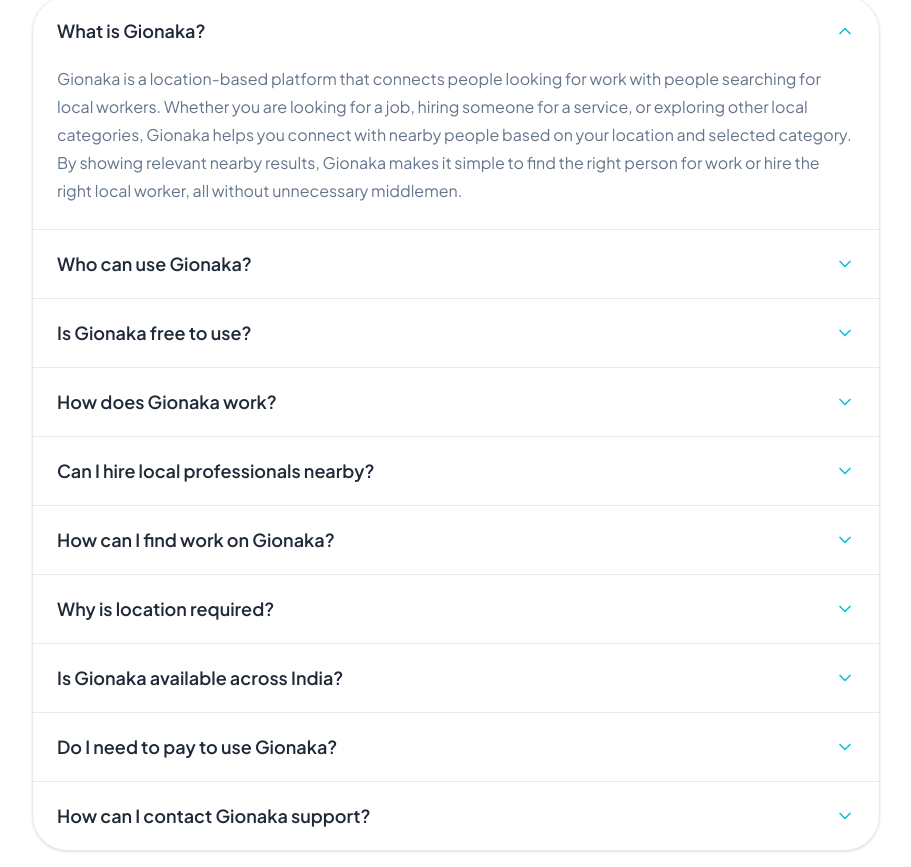
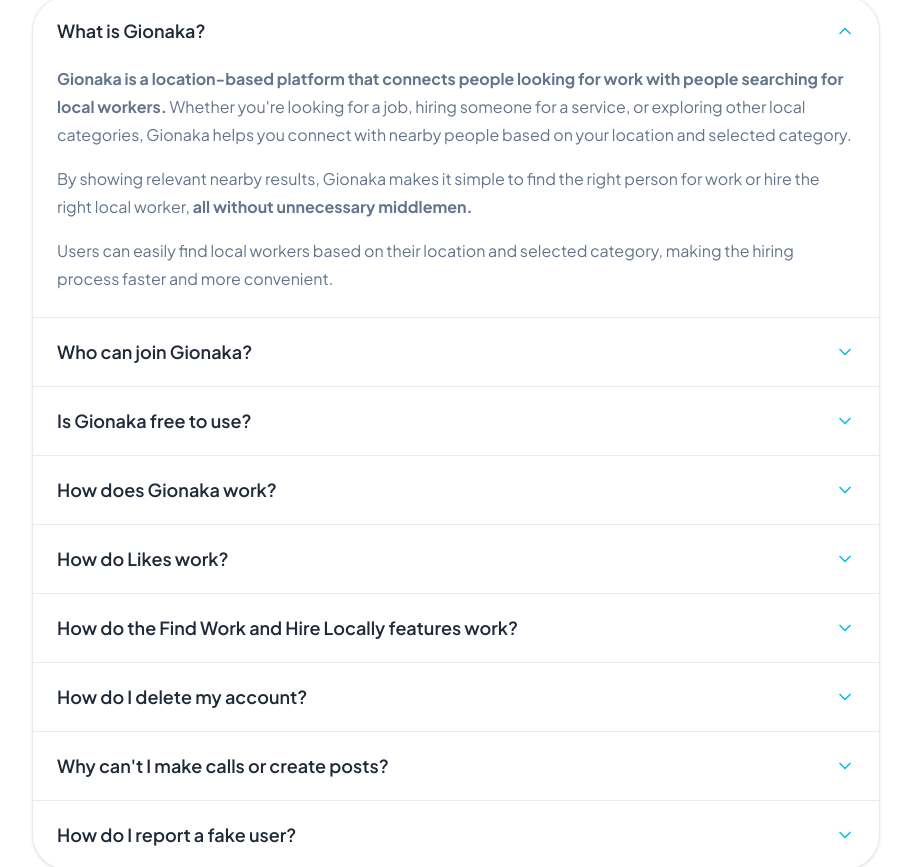
Before and after one commit to mdnooralom9/gionaka, a Next.js app: page / in a window 1280 px wide. Shown: the part 5706-6573 px from the top of the page, without its empty margins (184-1095 px from the left). Built offline with nearby package versions, Linux system fonts and the light colour scheme.

Commit message:
feat: enhance FAQ content structure and detail
Co-authored-by: mdnooralom9 <221815142+mdnooralom9@users.noreply.github.com>

```diff
--- a/components/site/faq.tsx
+++ b/components/site/faq.tsx
@@ -1,77 +1,303 @@
-'use client'
+"use client"
 
-import { useState } from 'react'
-import { ChevronDown } from 'lucide-react'
-import { cn } from '@/lib/utils'
-import { SectionHeading } from './section-heading'
-import { Reveal } from './reveal'
+import { useState } from "react"
+import { ChevronDown } from "lucide-react"
+import { cn } from "@/lib/utils"
+import { SectionHeading } from "./section-heading"
+import { Reveal } from "./reveal"
 
-export const faqs = [
+export const faqSections = [
   {
-    question: 'What is Gionaka?',
-    answer:
-      'Gionaka is a location-based platform that connects people looking for work with people searching for local workers. Whether you are looking for a job, hiring someone for a service, or exploring other local categories, Gionaka helps you connect with nearby people based on your location and selected category. By showing relevant nearby results, Gionaka makes it simple to find the right person for work or hire the right local worker, all without unnecessary middlemen.',
+    question: "What is Gionaka?",
+
+    schemaAnswer:
+      "Gionaka is a location-based platform that connects people looking for work with people searching for local workers. Whether you're looking for a job, hiring someone for a service, or exploring other local categories, Gionaka helps you connect with nearby people based on your location and selected category. By showing relevant nearby results, Gionaka makes it simple to find the right person for work or hire the right local worker without unnecessary middlemen. Users can easily find local workers based on their location and selected category, making the hiring process faster and more convenient.",
+
+    answer: (
+      <>
+        <p>
+          <strong>
+            Gionaka is a location-based platform that connects people looking
+            for work with people searching for local workers.
+          </strong>{" "}
+          Whether you're looking for a job, hiring someone for a service, or
+          exploring other local categories, Gionaka helps you connect with
+          nearby people based on your location and selected category.
+        </p>
+
+        <p className="mt-4">
+          By showing relevant nearby results, Gionaka makes it simple to find
+          the right person for work or hire the right local worker,
+          <strong> all without unnecessary middlemen.</strong>
+        </p>
+
+        <p className="mt-4">
+          Users can easily find local workers based on their location and
+          selected category, making the hiring process faster and more
+          convenient.
+        </p>
+      </>
+    ),
   },
+
   {
-    question: 'Who can use Gionaka?',
-    answer:
-      'Anyone looking to find work or hire local professionals. Gionaka supports skilled workers, service providers, homeowners, contractors, businesses, and anyone looking to connect locally.',
+    question: "Who can join Gionaka?",
+
+    schemaAnswer:
+      "Anyone looking for work or searching for local workers can join Gionaka. Whether you're an individual looking for work or someone looking to hire local workers, Gionaka helps you connect with nearby people based on your location and selected category. To use Gionaka, you must meet the minimum legal working age in your country and comply with all applicable local laws and regulations. Gionaka supports a wide range of work and service categories, helping users connect with nearby people based on their location and selected category.",
+
+    answer: (
+      <>
+        <p>
+          <strong>
+            Anyone looking for work or searching for local workers can join
+            Gionaka.
+          </strong>
+        </p>
+
+        <p className="mt-4">
+          Whether you're an individual looking for work or someone looking to
+          hire local workers, Gionaka helps you connect with nearby people
+          based on your location and selected category.
+        </p>
+
+        <p className="mt-4">
+          To use Gionaka, you must meet the{" "}
+          <strong>minimum legal working age in your country</strong> and comply
+          with all applicable local laws and regulations.
+        </p>
+
+        <p className="mt-4">
+          Gionaka supports a wide range of work and service categories,
+          helping users connect with nearby people based on their location and
+          selected category.
+        </p>
+      </>
+    ),
   },
+
   {
-    question: 'Is Gionaka free to use?',
-    answer:
-      'Yes. Gionaka is free to download and use for finding work, hiring local professionals, and connecting directly without middlemen or commissions.',
+    question: "Is Gionaka free to use?",
+
+    schemaAnswer:
+      "Yes. Creating an account and using Gionaka is completely free. You can create your profile, browse categories, search for nearby people, and connect through the platform without paying any registration fee. Gionaka is designed to make it simple for people looking for work and people searching for local workers to connect based on their location and selected category. Some premium features may be introduced in the future while the core experience remains free.",
+
+    answer: (
+      <>
+        <p>
+          <strong>Yes.</strong> Creating an account and using Gionaka is
+          completely free.
+        </p>
+
+        <p className="mt-4">
+          You can create your profile, browse categories, search for nearby
+          people, and connect through the platform without paying any
+          registration fee.
+        </p>
+
+        <p className="mt-4">
+          Gionaka is designed to make it simple for people looking for work
+          and people searching for local workers to connect based on their
+          location and selected category.
+        </p>
+
+        <p className="mt-4">
+          Some <strong>premium features may be introduced in the future</strong>{" "}
+          while the core experience remains free.
+        </p>
+      </>
+    ),
   },
+    {
+    question: "How does Gionaka work?",
+
+    schemaAnswer:
+      "Sign up and choose your role on the Home screen. Select Find Work if you're looking for work or Hire Locally if you're searching for local workers. Next, choose a category and subcategory. Gionaka will display nearby people based on your location and selected category. If you don't find what you're looking for, tap Post to publish your requirement so nearby users can discover and connect with you directly.",
+
+    answer: (
+      <>
+        <p>
+          Sign up and choose your role on the Home screen.
+        </p>
+
+        <ul className="mt-4 list-disc space-y-2 pl-6">
+          <li>
+            <strong>Find Work</strong> – Select this if you're looking for
+            work.
+          </li>
+
+          <li>
+            <strong>Hire Locally</strong> – Select this if you're searching
+            for local workers.
+          </li>
+        </ul>
+
+        <p className="mt-4">
+          Next, choose a category and subcategory. Gionaka will display
+          nearby people based on your location and selected category.
+        </p>
+
+        <p className="mt-4">
+          If you don't find what you're looking for, tap{" "}
+          <strong>Post</strong> to publish your requirement so nearby users
+          can discover and connect with you directly.
+        </p>
+      </>
+    ),
+  },
+
   {
-    question: 'How does Gionaka work?',
-    answer:
-      'Select your role, choose your category and location, browse nearby results, then call directly or post your requirement if you do not find the right match.',
+    question: "How do Likes work?",
+
+    schemaAnswer:
+      "The Like feature is available only after two users have connected through a call. When one user taps the Call button, both users receive a notification in their Call History. After connecting, each user can tap the Like button to appreciate the other user's experience. Likes are available only in Call History and are not available on search results or post listings.",
+
+    answer: (
+      <>
+        <p>
+          The <strong>Like</strong> feature is available only after two users
+          have connected through a call.
+        </p>
+
+        <p className="mt-4">
+          When one user taps the <strong>Call</strong> button, both users
+          receive a notification in their <strong>Call History</strong>.
+          After connecting, each user can tap the ❤️{" "}
+          <strong>Like</strong> button to appreciate the other user's
+          experience.
+        </p>
+
+        <p className="mt-4">
+          The Like feature is available{" "}
+          <strong>only in Call History</strong> and is not available on
+          search results or post listings.
+        </p>
+      </>
+    ),
   },
+
   {
-    question: 'Can I hire local professionals nearby?',
-    answer:
-      'Yes. Gionaka helps you discover nearby local professionals based on your selected location, making it easier to connect with the right people nearby.',
+    question: "How do the Find Work and Hire Locally features work?",
+
+    schemaAnswer:
+      "Find Work helps people looking for work discover nearby work requests. Hire Locally helps people searching for local workers find nearby people based on the selected category and location. Simply choose your role, select a category, and Gionaka will display relevant nearby results.",
+
+    answer: (
+      <>
+        <p>
+          <strong>Find Work</strong> helps people looking for work discover
+          nearby work requests.
+        </p>
+
+        <p className="mt-4">
+          <strong>Hire Locally</strong> helps people searching for local
+          workers find nearby people based on the selected category and
+          location.
+        </p>
+
+        <p className="mt-4">
+          Simply choose your role, select a category, and Gionaka will
+          display relevant nearby results.
+        </p>
+      </>
+    ),
   },
+    {
+    question: "How do I delete my account?",
+
+    schemaAnswer:
+      "Go to Settings, then Legal & Privacy, and open the Account Deletion Policy. Follow the instructions to permanently delete your account.",
+
+    answer: (
+      <>
+        <p>Go to:</p>
+
+        <p className="mt-4 font-semibold">
+          Settings → Legal & Privacy → Account Deletion Policy
+        </p>
+
+        <p className="mt-4">
+          Follow the instructions to permanently delete your account.
+        </p>
+      </>
+    ),
+  },
+
   {
-    question: 'How can I find work on Gionaka?',
-    answer:
-      'Create your profile, choose your skills and location, browse nearby opportunities, or receive direct calls from people looking for your services.',
+    question: "Why can't I make calls or create posts?",
+
+    schemaAnswer:
+      "You may not be able to make calls or create posts because you've reached the daily call limit, reached the maximum limit of three active posts, have an unstable internet connection, required permissions such as Phone or Location are disabled, or your account has been temporarily restricted. Please review these items before contacting Gionaka Support.",
+
+    answer: (
+      <>
+        <p>
+          You may not be able to make calls or create posts for one of the
+          following reasons:
+        </p>
+
+        <ul className="mt-4 list-disc space-y-2 pl-6">
+          <li>You've reached the daily call limit.</li>
+          <li>
+            You've reached the maximum limit of{" "}
+            <strong>3 active posts</strong>.
+          </li>
+          <li>Your internet connection is unstable.</li>
+          <li>
+            Required permissions such as <strong>Phone</strong> or{" "}
+            <strong>Location</strong> are disabled.
+          </li>
+          <li>Your account has been temporarily restricted.</li>
+        </ul>
+
+        <p className="mt-4">
+          Please review these items before contacting Gionaka Support.
+        </p>
+      </>
+    ),
   },
+
   {
-    question: 'Why is location required?',
-    answer:
-      'Your selected location helps Gionaka show more relevant nearby people and improves local matching while keeping you in control of your location permissions.',
-  },
-  {
-    question: 'Is Gionaka available across India?',
-    answer:
-      'Gionaka is designed for local connections and is expanding to support more cities and regions across India.',
-  },
-  {
-    question: 'Do I need to pay to use Gionaka?',
-    answer:
-      'No. Gionaka is free to download and use. You can find work, hire local professionals, and connect directly without paying commissions.',
-  },
-  {
-    question: 'How can I contact Gionaka support?',
-    answer:
-      'Need help? Contact our support team at support@gionaka.com and we will be happy to assist you.',
+    question: "How do I report a fake user?",
+
+    schemaAnswer:
+      "The Report option is available only in Call History. When one user taps the Call button, both users receive a notification in Call History. If either user believes the other is fake, abusive, or suspicious, they can open the notification and tap Report. Our moderation team will review the report and take appropriate action if necessary.",
+
+    answer: (
+      <>
+        <p>
+          The <strong>Report</strong> option is available only in{" "}
+          <strong>Call History</strong>.
+        </p>
+
+        <p className="mt-4">
+          When one user taps the <strong>Call</strong> button, both users
+          receive a notification in their <strong>Call History</strong>. If
+          either user believes the other is fake, abusive, or suspicious,
+          they can open the notification and tap <strong>Report</strong>.
+        </p>
+
+        <p className="mt-4">
+          Our moderation team will review the report and take appropriate
+          action if necessary.
+        </p>
+      </>
+    ),
   },
 ]
 
 const faqSchema = {
-  '@context': 'https://schema.org',
-  '@type': 'FAQPage',
-  mainEntity: faqs.map((faq) => ({
-    '@type': 'Question',
+  "@context": "https://schema.org",
+  "@type": "FAQPage",
+  mainEntity: faqSections.map((faq) => ({
+    "@type": "Question",
     name: faq.question,
     acceptedAnswer: {
-      '@type': 'Answer',
-      text: faq.answer,
+      "@type": "Answer",
+      text: faq.schemaAnswer,
     },
   })),
 }
-
 export function Faq() {
   const [open, setOpen] = useState<number | null>(0)
 
@@ -90,13 +316,12 @@ export function Faq() {
       <SectionHeading
         eyebrow="Frequently Asked Questions"
         title="Everything You Need to Know About Gionaka"
-        description="Learn how Gionaka helps people find work, hire local professionals, and connect nearby through a simple location-based platform."
+        description="Learn how Gionaka helps people find work, hire locally, and connect with nearby people through a simple location-based platform."
       />
 
       <Reveal className="mt-12 overflow-hidden rounded-3xl border border-border bg-card shadow-sm">
-
         <div className="divide-y divide-border">
-          {faqs.map((faq, index) => {
+          {faqSections.map((faq, index) => {
             const isOpen = open === index
 
             return (
@@ -126,16 +351,16 @@ export function Faq() {
 
                 <div
                   className={cn(
-                    "grid transition-all duration-300 ease-out",
+                    "grid overflow-hidden transition-all duration-300 ease-out",
                     isOpen
                       ? "grid-rows-[1fr] opacity-100"
                       : "grid-rows-[0fr] opacity-0"
                   )}
                 >
                   <div className="overflow-hidden">
-                    <p className="px-6 pb-6 leading-7 text-muted-foreground">
+                    <div className="px-6 pb-6 space-y-4 leading-7 text-muted-foreground">
                       {faq.answer}
-                    </p>
+                    </div>
                   </div>
                 </div>
               </div>
```
